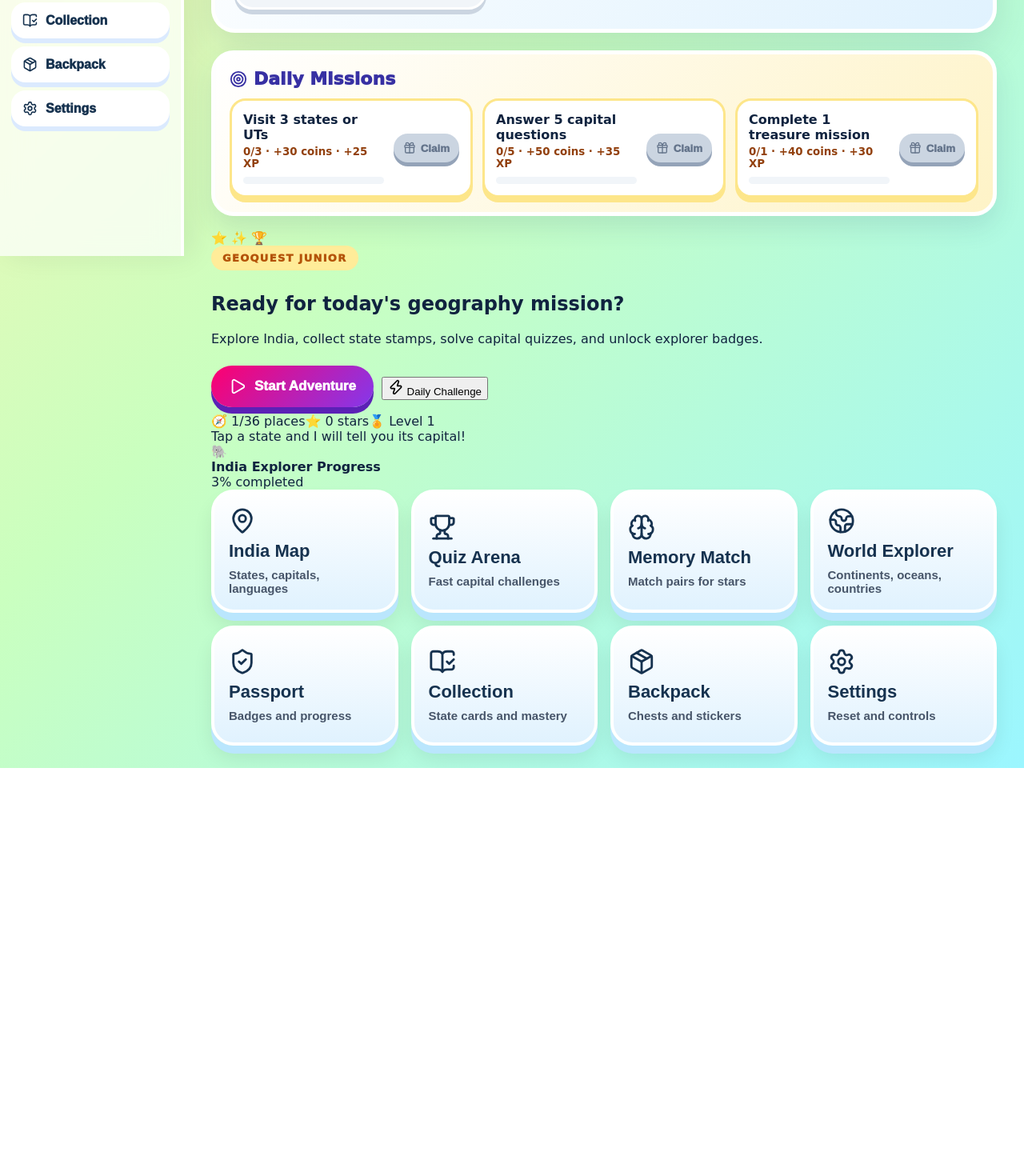
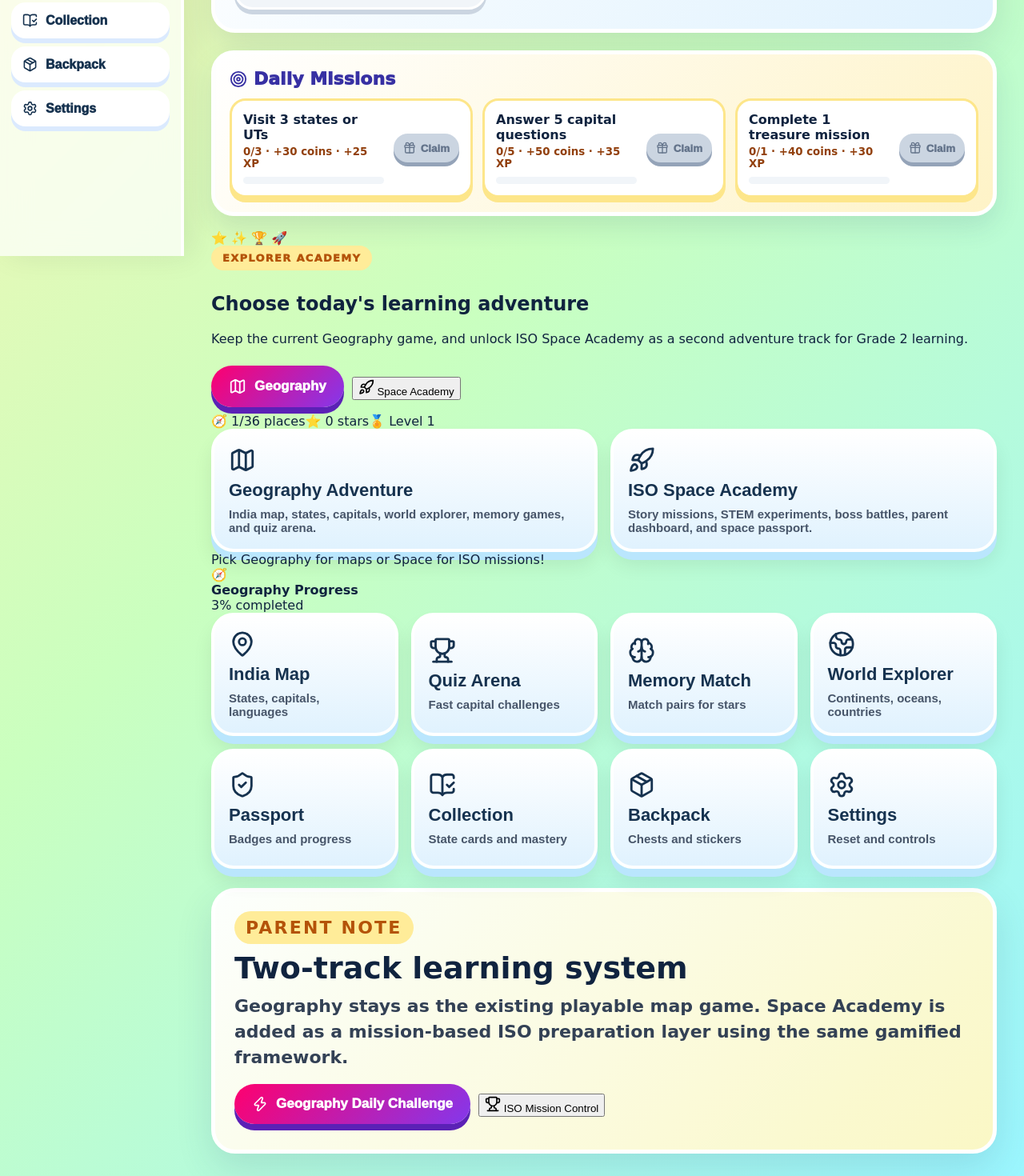
Before and after one commit to sumeet2605/india-states-adventure, a React (Vite) app: page / in a window 1280 px wide. Shown: the part 480-1950 px from the top of the page at 80% size. Before the commit the page ends 1440 px from the top, so only its background shows below. Built offline with nearby package versions, Linux system fonts and the light colour scheme.

Commit message:
Add geography and space track chooser

```diff
--- a/src/screens/HomeScreen.tsx
+++ b/src/screens/HomeScreen.tsx
@@ -1,4 +1,4 @@
-import { Play, Trophy, Zap } from 'lucide-react';
+import { Map, Play, Rocket, Trophy, Zap } from 'lucide-react';
 import type { ScreenConfig, ScreenId } from '../types';
 
 type Props = {
@@ -15,21 +15,34 @@ export function HomeScreen({ screens, score, level, visitedCount, totalPlaces, o
   return (
     <section className="home-adventure">
       <div className="home-hero-card">
-        <div className="floating-stars">⭐ ✨ 🏆</div><p className="eyebrow">GeoQuest Junior</p>
-        <h2>Ready for today's geography mission?</h2>
-        <p>Explore India, collect state stamps, solve capital quizzes, and unlock explorer badges.</p>
+        <div className="floating-stars">⭐ ✨ 🏆 🚀</div><p className="eyebrow">Explorer Academy</p>
+        <h2>Choose today&apos;s learning adventure</h2>
+        <p>Keep the current Geography game, and unlock ISO Space Academy as a second adventure track for Grade 2 learning.</p>
         <div className="hero-actions">
-          <button className="primary-play" onClick={() => onNavigate('india')}><Play size={22}/> Start Adventure</button>
-          <button className="secondary-play" onClick={() => onNavigate('quiz')}><Zap size={20}/> Daily Challenge</button>
+          <button className="primary-play" onClick={() => onNavigate('india')}><Map size={22}/> Geography</button>
+          <button className="secondary-play" onClick={() => onNavigate('space')}><Rocket size={20}/> Space Academy</button>
         </div>
         <div className="quest-stats"><span>🧭 {visitedCount}/{totalPlaces} places</span><span>⭐ {score} stars</span><span>🏅 Level {level}</span></div>
       </div>
+      <div className="mission-grid pro">
+        <button className="mission-card" onClick={() => onNavigate('india')}><Map size={34}/><strong>Geography Adventure</strong><span>India map, states, capitals, world explorer, memory games, and quiz arena.</span></button>
+        <button className="mission-card" onClick={() => onNavigate('space')}><Rocket size={34}/><strong>ISO Space Academy</strong><span>Story missions, STEM experiments, boss battles, parent dashboard, and space passport.</span></button>
+      </div>
       <div className="mascot-stage">
-        <div className="mascot-bubble">Tap a state and I will tell you its capital!</div><div className="mascot-character">🐘</div>
-        <div className="progress-island"><strong>India Explorer Progress</strong><div className="big-progress"><i style={{ width: `${completedPercent}%` }} /></div><span>{completedPercent}% completed</span></div>
+        <div className="mascot-bubble">Pick Geography for maps or Space for ISO missions!</div><div className="mascot-character">🧭</div>
+        <div className="progress-island"><strong>Geography Progress</strong><div className="big-progress"><i style={{ width: `${completedPercent}%` }} /></div><span>{completedPercent}% completed</span></div>
       </div>
       <div className="mission-grid pro">
-        {screens.filter((s) => s.id !== 'home').map(({ id, label, desc, icon: Icon }) => <button key={id} className="mission-card" onClick={() => onNavigate(id)}><Icon size={34}/><strong>{label}</strong><span>{desc}</span></button>)}
+        {screens.filter((s) => s.id !== 'home' && s.id !== 'space').map(({ id, label, desc, icon: Icon }) => <button key={id} className="mission-card" onClick={() => onNavigate(id)}><Icon size={34}/><strong>{label}</strong><span>{desc}</span></button>)}
+      </div>
+      <div className="quiz-card" style={{ textAlign: 'left' }}>
+        <p className="eyebrow">Parent note</p>
+        <h2 style={{ marginTop: 0 }}>Two-track learning system</h2>
+        <p className="coach-focus">Geography stays as the existing playable map game. Space Academy is added as a mission-based ISO preparation layer using the same gamified framework.</p>
+        <div className="hero-actions">
+          <button className="primary-play" onClick={() => onNavigate('quiz')}><Zap size={20}/> Geography Daily Challenge</button>
+          <button className="secondary-play" onClick={() => onNavigate('space')}><Trophy size={20}/> ISO Mission Control</button>
+        </div>
       </div>
     </section>
   );
```
